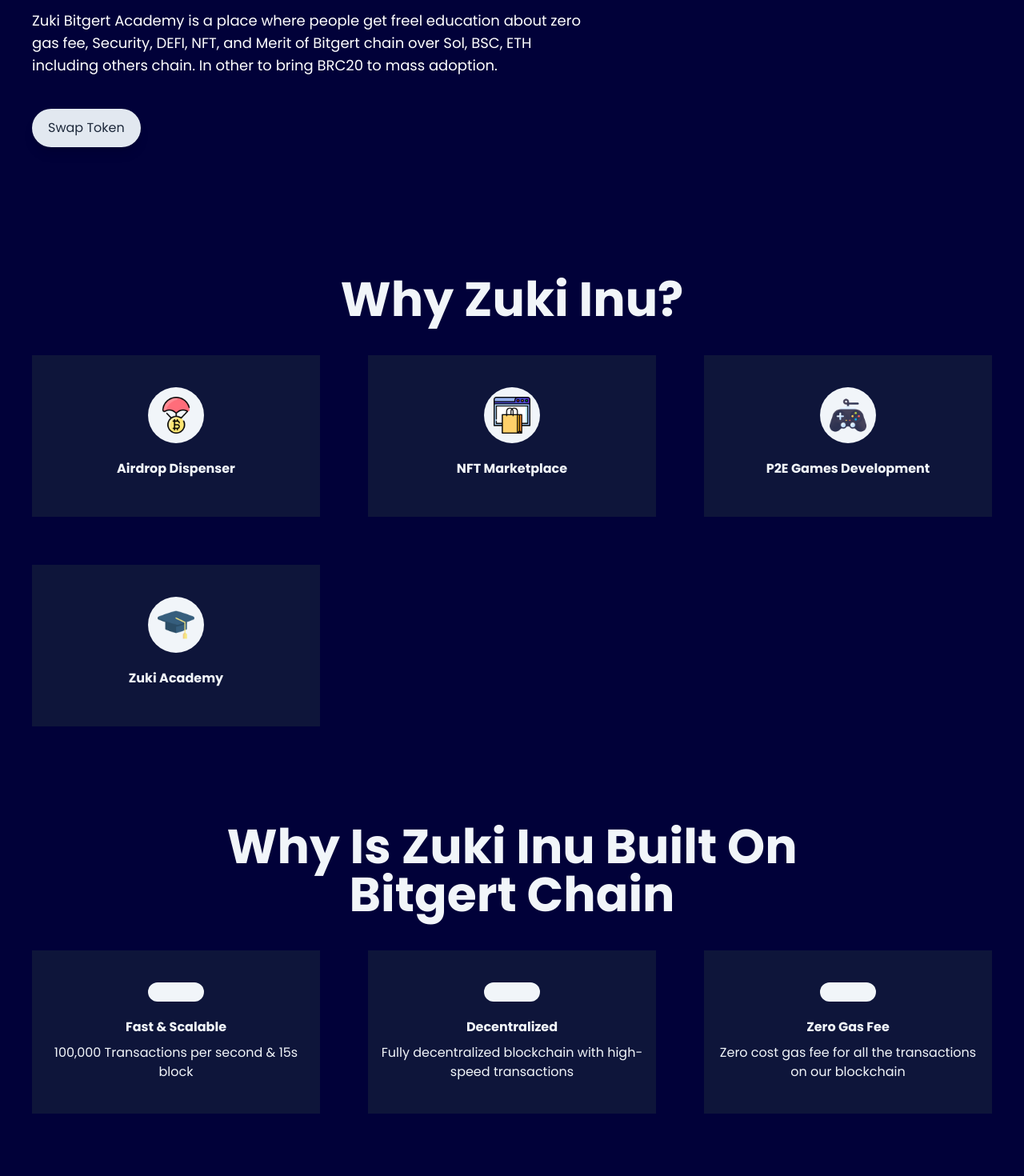
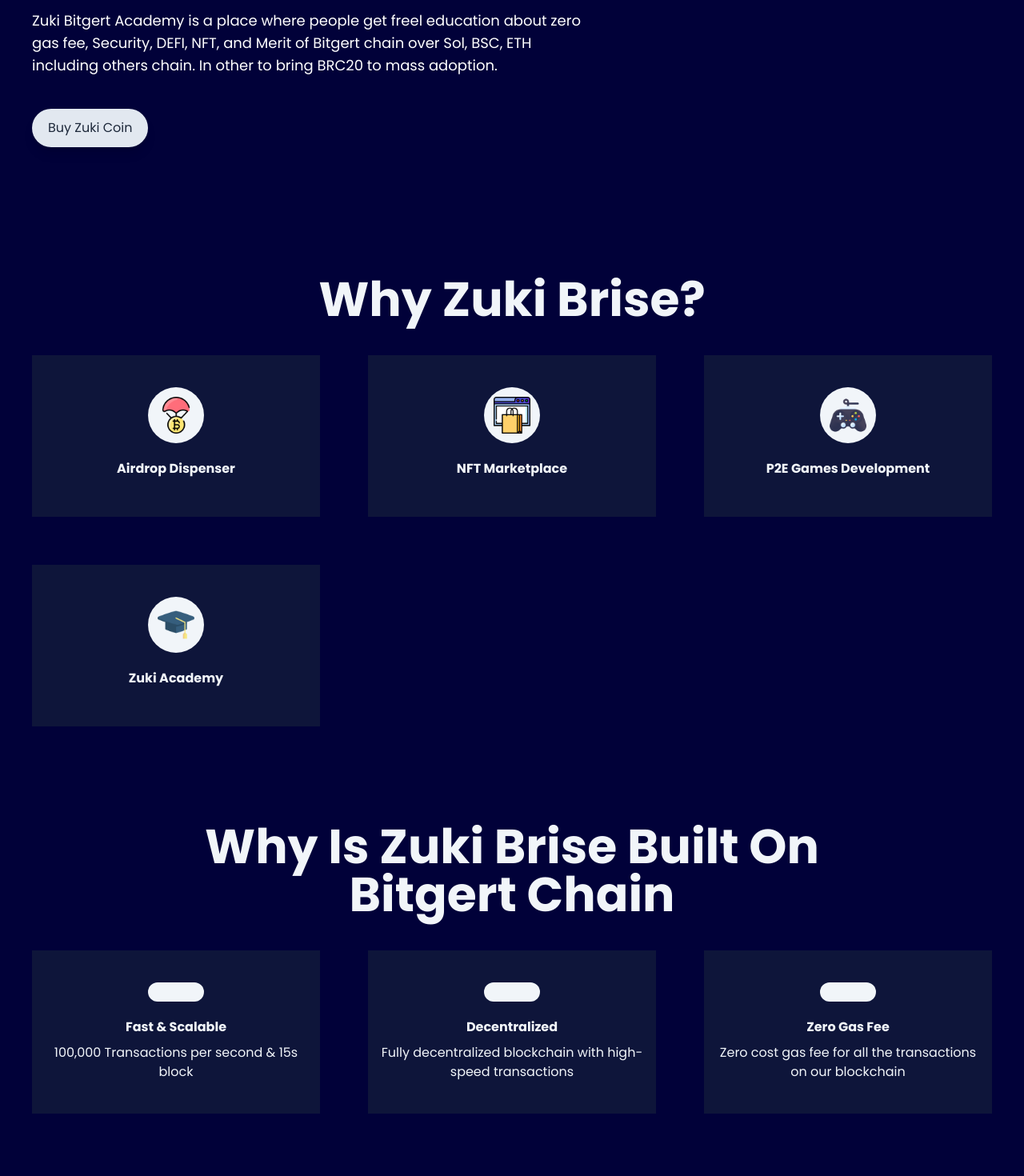
Before and after one commit to mum33n/brisezuki, a React (Create React App) app: page / in a window 1280 px wide. Shown: the part 400-1870 px from the top of the page at 80% size. Built offline with nearby package versions, Linux system fonts and the light colour scheme.

Commit message:
typo fixed

```diff
--- a/src/components/Banner.js
+++ b/src/components/Banner.js
@@ -7,7 +7,7 @@ export default function Banner(params) {
                     <div className="text-lg pt-3 pb-10 text-left wow fadeInUp" data-wow-duration="5s">
                     Zuki Bitgert Academy is a place where people get freel education about zero gas fee, Security, DEFI, NFT, and Merit of Bitgert chain over Sol, BSC, ETH including others chain. In other to bring BRC20 to mass adoption.
                     </div>
-                    <a href="/" className=" hover:bg-transparent hover:text-slate-100 hover:border-2 hover:border-slate-100 bg-slate-200 inline-block shadow-lg py-3 px-5 text-slate-800 rounded-full">Swap Token</a>
+                    <a href="/" className=" hover:bg-transparent hover:text-slate-100 hover:border-2 hover:border-slate-100 bg-slate-200 inline-block shadow-lg py-3 px-5 text-slate-800 rounded-full">Buy Zuki Coin</a>
                 </div>
             </div>
         </div>
--- a/src/components/Footer.js
+++ b/src/components/Footer.js
@@ -10,7 +10,7 @@ export default function Footer(params) {
                     <a href="https://t.me/ZUKI_Brise" ><span></span> Telegram</a>
                 </div>
             </div>
-            <div>&copy; 2022, BRISE ZUKI</div>
+            <div>&copy; 2022, ZUKI BRISE</div>
         </div>
     )
 };
--- a/src/components/Info.js
+++ b/src/components/Info.js
@@ -8,7 +8,7 @@ export default function Info(params) {
     return(
         <div id='why'>
             <div className="text-slate-100 py-20 px-10 wow fadeInUp" data-wow-duration="2s">
-        <h1 className="text-3xl mb-10 md:w-2/3 mx-auto md:text-6xl text-center font-bold wow fadeInUp" data-wow-duration="2s">Why Zuki Inu?</h1>
+        <h1 className="text-3xl mb-10 md:w-2/3 mx-auto md:text-6xl text-center font-bold wow fadeInUp" data-wow-duration="2s">Why Zuki Brise?</h1>
         <div className="flex flex-row gap-5 flex-wrap justify-between">
             <FeaturesCard img={airdrop} title={'Airdrop Dispenser'}/>
             <FeaturesCard img={market} title={'NFT Marketplace'}/>
@@ -17,7 +17,7 @@ export default function Info(params) {
         </div>
     </div>
     <div className="text-slate-100 pb-20 px-10 wow fadeInUp" data-wow-duration="2s">
-        <h1 className="text-3xl md:w-2/3 mb-10 mx-auto md:text-6xl text-center font-bold wow fadeInUp" data-wow-duration="2s">Why Is Zuki Inu Built On Bitgert Chain</h1>
+        <h1 className="text-3xl md:w-2/3 mb-10 mx-auto md:text-6xl text-center font-bold wow fadeInUp" data-wow-duration="2s">Why Is Zuki Brise Built On Bitgert Chain</h1>
         <div className="flex flex-row gap-5 flex-wrap justify-between">
             <FeaturesCard title={'Fast & Scalable'} exp={'100,000 Transactions per second & 15s block'}/>
             <FeaturesCard title={'Decentralized'} exp={'Fully decentralized blockchain with high-speed transactions'}/>
--- a/src/components/NftSection.js
+++ b/src/components/NftSection.js
@@ -22,7 +22,7 @@ export default function NftSection() {
             <InfoCard src={img2} price={'100'}/>
             <InfoCard src={img3} price={'100'}/>
             <InfoCard src={img4} price={'100'}/>
-            <InfoCard src={img5} price={'100'}/>
+            {/* <InfoCard src={img5} price={'100'}/> */}
         </div>
         <div className='overlay flex items-center justify-center' style={style}>
             <div className='text-3xl'>Coming Soon...</div>
```
Also changed, not shown: src/assets/token.png.
